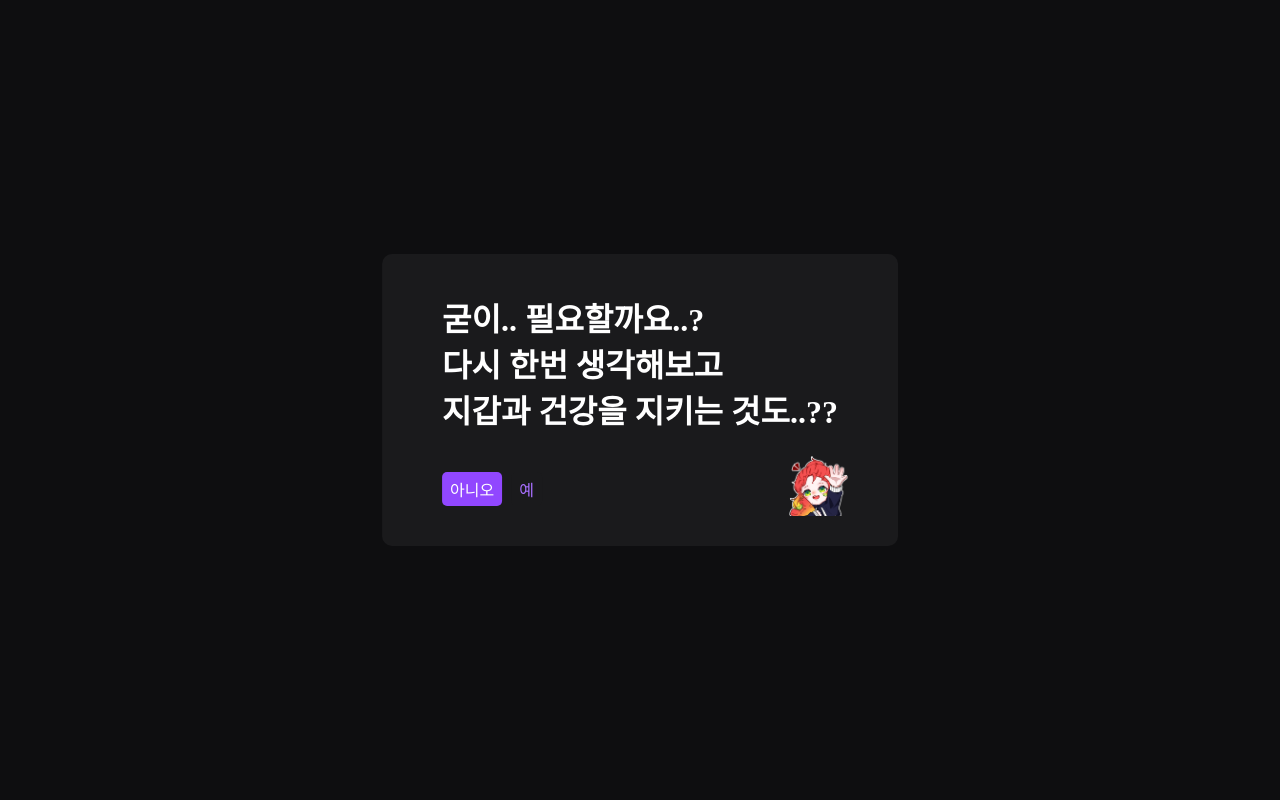
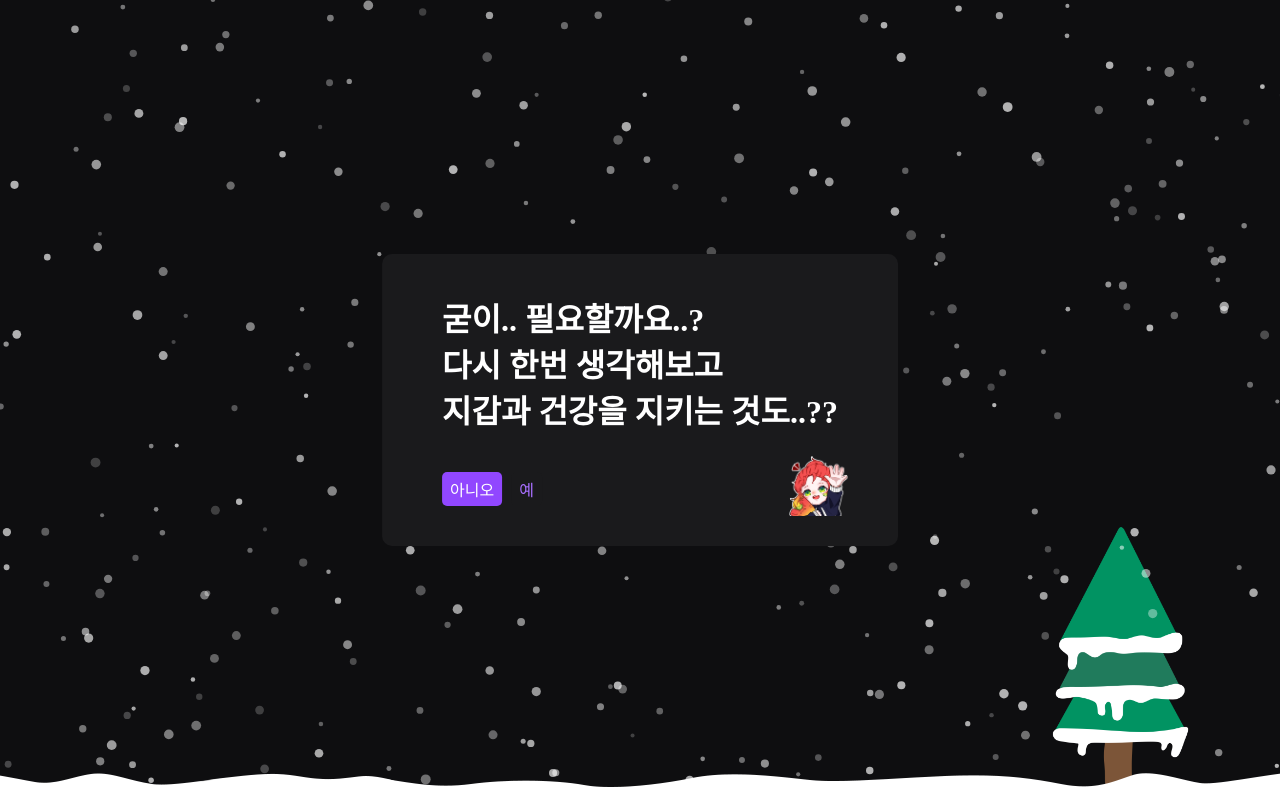
Before and after one commit to Lalemong/not-want-twip, a plain HTML site: page index.html in a window 1280 px wide. Drawn offline with Linux system fonts and the light colour scheme.

Commit message:
Add files via upload

```diff
--- a/index.html
+++ b/index.html
@@ -11,8 +11,8 @@
 <body>
   <div id="warp">
     <h1>굳이.. 필요할까요..?<br>다시 한번 생각해보고<br>지갑과 건강을 지키는 것도..??</h1>
-    <div class="btn" id="no">아니오</div>
-    <div class="btn tra" id="yes">예</div>
+    <button class="btn" id="no">아니오</button>
+    <button class="btn tra" id="yes">예</button>
     <div id="profile"><img src="src/profile.png"></div>
   </div>
   <div id="popup" class="none">
@@ -26,7 +26,7 @@
     </div>
     <div id="reset" class="none">
       <h3>어라ㅇ? 숫자 틀려따아<br>괜차나오! 다시 하면 되지ㅣ!</h3>
-      <div class="btn" id="retry">다시!</div>
+      <button class="btn" id="retry">다시!</button>
     </div>
   </div>
   <script src="src/script.js"></script>
--- a/src/script.js
+++ b/src/script.js
@@ -1,4 +1,4 @@
-const init = e => {
+function init() {
   const $yes = document.querySelector("#yes");
   const $no = document.querySelector("#no");
   const $popup = document.querySelector("#popup");
@@ -13,24 +13,30 @@ const init = e => {
   let sheet = "";
   let closePopup = false;
   let skip = "";
+  let date = new Date();
 
-  const gameStart = e => {
+  function gameStart() {
     const btns = $pad.querySelectorAll(".btn");
     btns.forEach(el => el.remove());
     $pass.value = "";
     sheet = "";
 
-    number.sort(e => Math.random() - 0.5);
+    number.sort(function() {
+      return Math.random() - 0.5
+    });
     answer = number.join("");
     $ex.innerText = answer;
 
-    number.sort(e => Math.random() - 0.5);
+    number.sort(function() {
+      return Math.random() - 0.5
+    });
     for(let i = 0; i < 10; i++) {
-      const btn = document.createElement("div");
+      const btn = document.createElement("button");
       btn.classList.add("btn");
       btn.innerText = number[i];
 
-      btn.addEventListener("click", e => {
+      btn.addEventListener("click", function() {
+        if(btn.classList.contains("use")) return e.preventDefault();
         sheet += `${number[i]}`;
         $pass.value = sheet;
         btn.classList.add("use");
@@ -49,17 +55,17 @@ const init = e => {
     }
   }
 
-  $no.addEventListener("click", e => {
+  $no.addEventListener("click", function() {
     window.close();
   })
 
-  $yes.addEventListener("click", e => {
+  $yes.addEventListener("click", function() {
     $popup.classList.remove("none");
 
     gameStart();
   })
 
-  $pass.addEventListener("keydown", e => {
+  $pass.addEventListener("keydown", function(e) {
     e.preventDefault();
     $pass.value = sheet;
 
@@ -68,32 +74,34 @@ const init = e => {
     if(e.key === "Backspace") skip = skip.slice(0, skip.length - 1);
   })
 
-  $pass.addEventListener("keypress", e => {
+  $pass.addEventListener("keypress", function(e) {
     e.preventDefault();
     $pass.value = sheet;
 
     if(e.key.length === 1)skip += e.key.replace(/[^a-z|A-Z]/g, "");
     if(skip === "Slime") location.replace("https://twip.kr/l_l_mong1122");
     if(e.key === "Backspace") skip = skip.slice(0, skip.length - 1);
+
+    $ex.innerText = sheet;
   })
 
-  $pass.addEventListener("input", e => {
+  $pass.addEventListener("input", function(e) {
     e.preventDefault();
     $pass.value = sheet;
   })
 
-  $pass.addEventListener("contextmenu", e => {
+  $pass.addEventListener("contextmenu", function(e) {
     e.preventDefault();
     $pass.value = sheet;
   })
 
-  $popup.addEventListener("mousedown", e => {
+  $popup.addEventListener("mousedown", function(e) {
     if(e.target === $popup) {
       closePopup = true;
     }
   });
 
-  $popup.addEventListener("mouseup", e => {
+  $popup.addEventListener("mouseup", function(e) {
     if(e.target === $popup && closePopup) {
       $popup.classList.add("none");
       $reset.classList.add("none");
@@ -102,12 +110,118 @@ const init = e => {
     closePopup = false;
   });
 
-  $retry.addEventListener("click", e => {
+  $retry.addEventListener("click", function() {
     $reset.classList.add("none");
     $game.style.pointerEvents = "";
 
     gameStart();
   })
+
+  if(date.getMonth() === 11 || date.getMonth() === 0) {
+    const body = document.querySelector("body");
+    const page = {w: window.innerWidth, h: window.innerHeight};
+    const particle = [];
+    const snow = new Image;
+    const tree = new Image;
+    const pi = Math.PI;
+    let time = new Date().getTime();
+    let imgLoad = 0;
+
+    const snowBackground = document.createElement("canvas");
+    const sCtx = snowBackground.getContext("2d");
+    snowBackground.classList.add("snow-background");
+
+    snowBackground.width = page.w;
+    snowBackground.height = page.h;
+
+    snow.src = "src/snow/snow.png";
+    tree.src = "src/snow/tree.png";
+
+    snow.onload = function() {
+      imgLoad++;
+    }
+    tree.onload = function() {
+      imgLoad++;
+      tree.width = 140;
+    }
+
+    window.addEventListener("resize", function() {
+      page.w = window.innerWidth;
+      page.h = window.innerHeight;
+
+      snowBackground.width = page.w;
+      snowBackground.height = page.h;
+    })
+
+    for(let i = 0; i < 300; i++) {
+      const result = {};
+
+      result.size = Math.random() * 3 + 2;
+      result.x = Math.random() * (page.w + (result.size * 2));
+      result.y = Math.random() * (page.h + (result.size * 2));
+      result.step = Math.random() * pi * 2;
+      result.alpha = Math.random() * 0.5 + 0.2;
+
+      particle.push(result);
+    }
+
+    function snowAnimation() {
+      sCtx.clearRect(0, 0, page.w, page.h);
+
+      const now = new Date().getTime();
+      const ms = now - time;
+      time = now;
+
+      sCtx.globalAlpha = 1;
+
+      if(imgLoad === 2) {
+        if(page.w > page.h) {
+          sCtx.drawImage(tree, page.w - 300, page.h - 280, 280, 280);
+        }else {
+          sCtx.drawImage(tree, page.w - 250, page.h - 280, 280, 280);
+        }
+
+        if(page.w < snow.width) {
+          sCtx.drawImage(snow, page.w - snow.width, page.h - snow.height);
+        }else {
+          for(let i = 0; i < page.w / snow.width; i++) {
+            sCtx.drawImage(snow, page.w - snow.width - (snow.width * i), page.h - snow.height);
+            console.log("test");
+          }
+        }
+      }
+
+      sCtx.fillStyle = "#fff";
+
+      for(let i = 0; i < particle.length; i++) {
+        const item = particle[i];
+
+        sCtx.globalAlpha = item.alpha;
+
+        sCtx.beginPath();
+        sCtx.arc(item.x + (Math.cos(item.step) * item.size), item.y, item.size, 0, pi * 2);
+        sCtx.fill();
+        sCtx.beginPath();
+
+        item.y += (10 - item.size) / 4;
+        item.step += (7 - item.size) / 200;
+
+        if(item.y + item.size > page.h) {
+          item.size = Math.random() * 3 + 2;
+          item.x = Math.random() * (page.w + (item.size * 2));
+          item.y = - item.size;
+          item.step = Math.random() * pi * 2;
+          item.alpha = Math.random() * 0.5 + 0.2;
+        }
+      }
+
+      requestAnimationFrame(snowAnimation);
+    }
+
+    snowAnimation();
+
+    body.append(snowBackground);
+  }
 }
 
 init();
--- a/src/style.css
+++ b/src/style.css
@@ -3,21 +3,22 @@
 body{background: #0e0e10; color: #fff;}
 .none{display: none;}
 
-#warp{position: absolute; left: 50%; top: 50%; transform: translate(-50%, -50%); padding: 40px 60px; border-radius: 10px; background: #1a1a1c; cursor: default;}
+#warp{position: absolute; left: 50%; top: 50%; transform: translate(-50%, -50%); padding: 40px 60px; border-radius: 10px; background: #1a1a1c; cursor: default; z-index: 50;}
 
 h1{padding-bottom: 40px; white-space: nowrap;}
-.btn{cursor: pointer; display: inline-block; background: #9147ff; padding: 5px 8px; border-radius: 5px;}
+.btn{cursor: pointer; display: inline-block; background: #9147ff; padding: 5px 8px; border-radius: 5px; outline: none; border: none; color: inherit; font-size: inherit;}
 .btn:hover{background: #772ce8;}
+.btn:focus{border: 1px solid #fff; padding: 4px 7px;}
 .btn.tra{background: #1a1a1c; color: #a970ff;}
 .btn.tra:hover{background: #464649;}
 #yes{margin-left: 5px;}
-#profile{overflow: hidden; width: 60px; height: 60px; position: absolute; right: 50px; bottom: 30px;}
+#profile{overflow: hidden; width: 60px; height: 60px; position: absolute; right: 50px; bottom: 30px; user-select: none; pointer-events: none;}
 #profile img{width: 100%; height: 100%; object-fit: cover;}
 
 #popup{position: absolute; left: 0; top: 0; right: 0; bottom: 0; z-index: 500;}
 #popup>div{position: absolute; background: #18181b; left: 50%; top: 50%; transform: translate(-50%, -50%); border: 1px solid #303032; box-shadow: 0 10px 15px #0008; padding: 20px;}
 #pad{display: grid; grid-template-columns: repeat(5, 1fr); gap: 20px; padding-bottom: 30px; width: 100%;}
-#pad div{font-size: 20px; display: flex; justify-content: center; align-items: center;}
+#pad button{font-size: 20px; line-height: 26px; display: flex; justify-content: center; align-items: center;}
 #ex{background: #3a3a3d; padding: 10px; user-select: none; margin-bottom: 15px}
 #pass{background: #464649; border: 2px solid #464649; border-radius: 5px; padding: 8px; transition: .2s; outline: none; color: #fff; width: 100%; box-sizing: border-box; margin-top: 15px;}
 #pass:hover{border-color: #5e5e60;}
@@ -25,6 +26,7 @@ h1{padding-bottom: 40px; white-space: nowrap;}
 #game p{color: #a970ff; font-size: 12px; white-space: nowrap;}
 #popup .btn{user-select: none;}
 #popup .btn.use{background: #242427; color: #505052; pointer-events: none;}
+#popup .btn.use:focus{border-color: #555;}
 h3{white-space: nowrap;}
 
 #retry{margin-top: 20px;}
@@ -34,3 +36,5 @@ h3{white-space: nowrap;}
   h1{font-size: 24px;}
   #profile{overflow: hidden; width: 50px; height: 50px; position: absolute; right: 30px; bottom: 20px;}
 }
+
+.snow-background{position: absolute; left: 0; top: 0; right: 0; bottom: 0; z-index: 5;}
```
Also changed, not shown: src/snow/snow.png (added), src/snow/tree.png (added).
